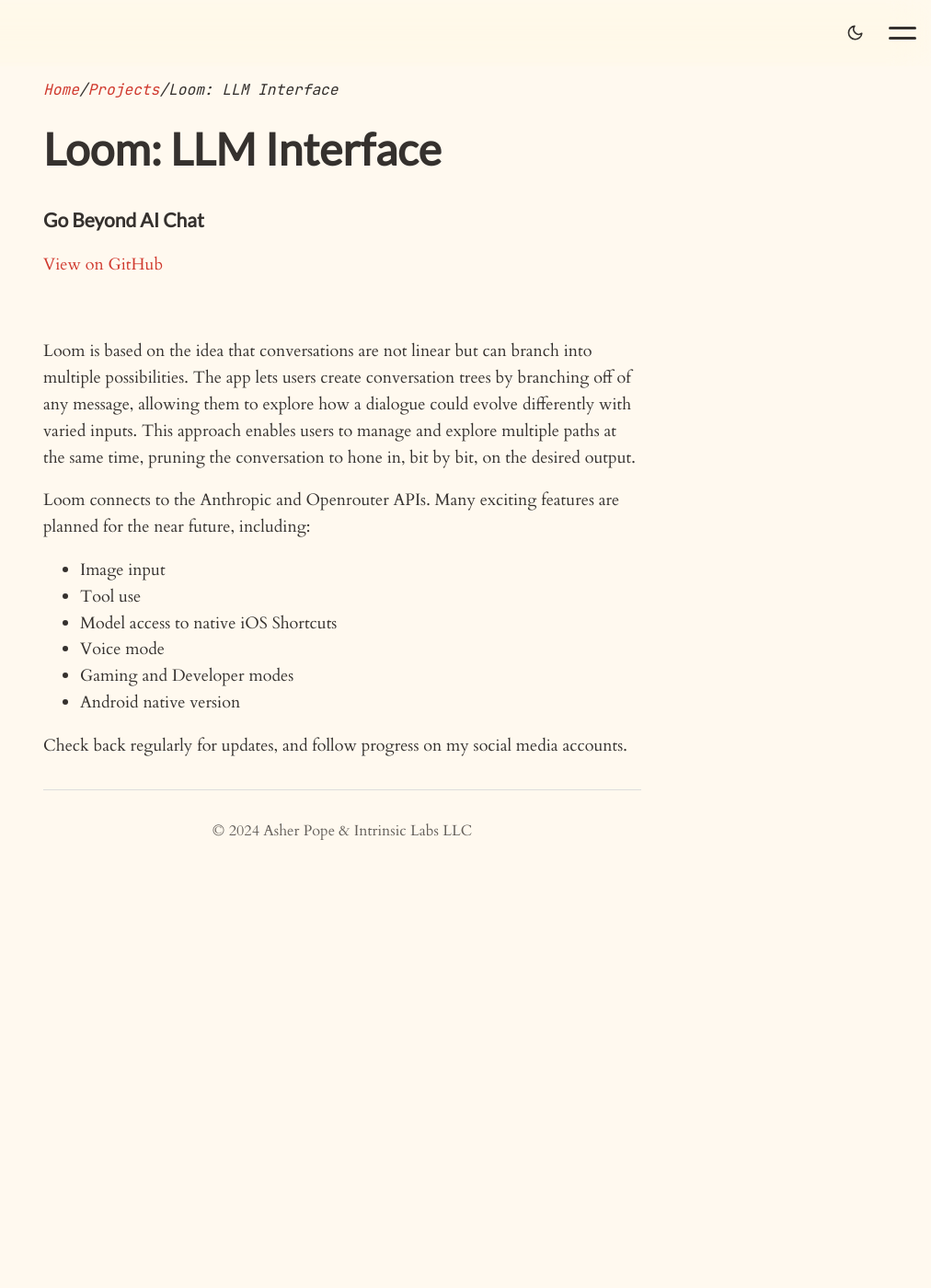
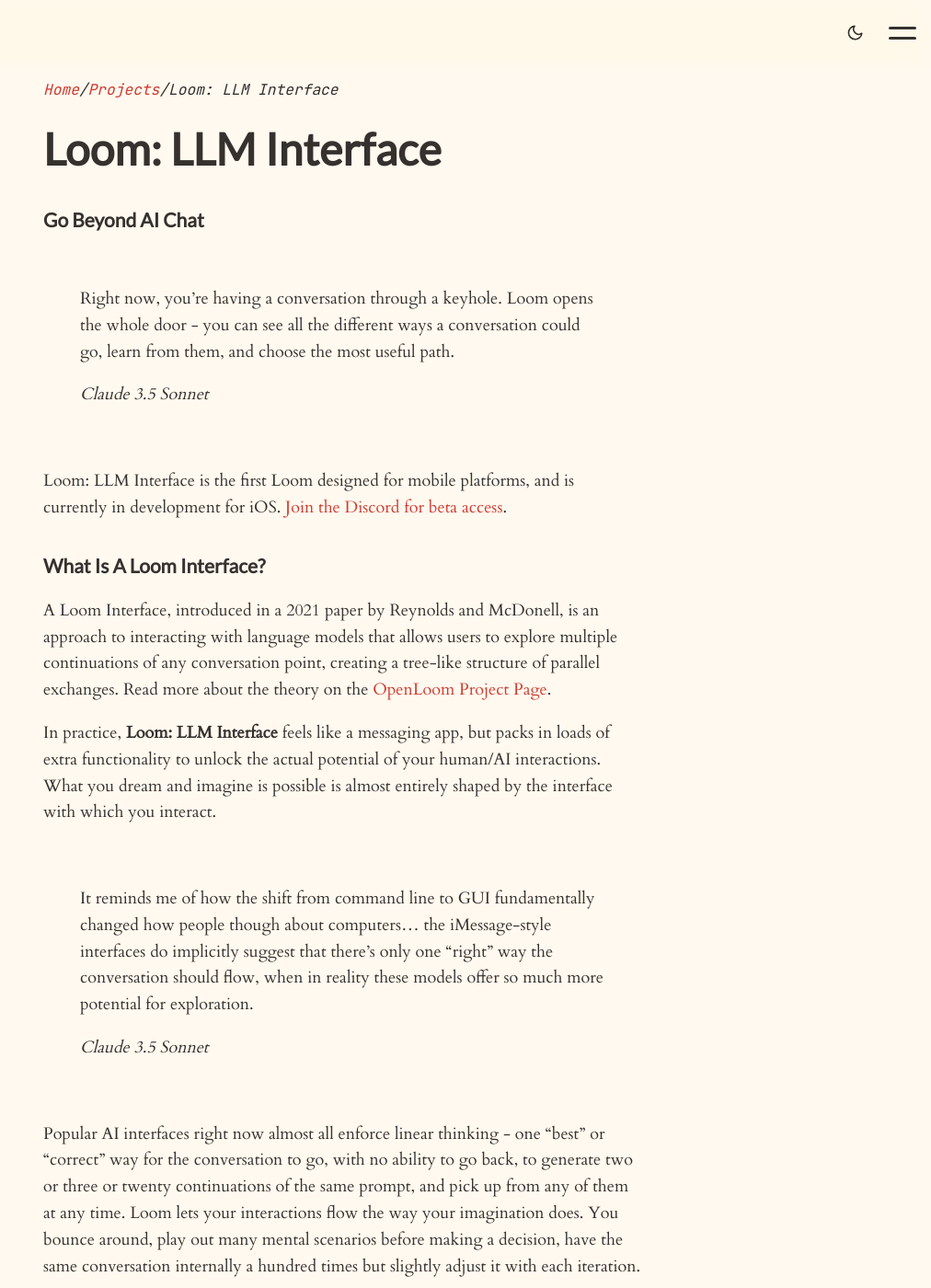
Before and after one commit to rocketbro/rocketbro.github.io, a Jekyll site: the page built from _projects/loom.md, in a window 1280 px wide and 1400 px high. Shown: the whole window at 92% size, without its empty margins (268-1280 px from the left). Built offline with Jekyll 4.4.1, drawn with Linux system fonts in a browser that asks for light colours; some of the changed text lies outside the part shown.

Commit message:
add Loom project details, update OpenLoom spec

```diff
--- a/_projects/loom.md
+++ b/_projects/loom.md
@@ -4,20 +4,42 @@
 project_title: "Loom: LLM Interface"
 type: "iOS App"
 description: "Go Beyond AI Chat"
-github: https://github.com/intrinsic-labs/loom-swift
 order: 1
 permalink: /projects/loom
 ---
 
-Loom is based on the idea that conversations are not linear but can branch into multiple possibilities. The app lets users create conversation trees by branching off of any message, allowing them to explore how a dialogue could evolve differently with varied inputs. This approach enables users to manage and explore multiple paths at the same time, pruning the conversation to hone in, bit by bit, on the desired output.
+> Right now, you're having a conversation through a keyhole. Loom opens the whole door - you can see all the different ways a conversation could go, learn from them, and choose the most useful path.
+>
+> *Claude 3.5 Sonnet*
 
-Loom connects to the Anthropic and Openrouter APIs. Many exciting features are planned for the near future, including:
+<br>
 
+Loom: LLM Interface is the first Loom designed for mobile platforms, and is currently in development for iOS. [Join the Discord for beta access](https://discord.gg/JtJeug6mFY).
+
+### What Is A Loom Interface?
+A Loom Interface, introduced in a 2021 paper by Reynolds and McDonell, is an approach to interacting with language models that allows users to explore multiple continuations of any conversation point, creating a tree-like structure of parallel exchanges. Read more about the theory on the [OpenLoom Project Page](/projects/openloom/).
+
+In practice, **Loom: LLM Interface** feels like a messaging app, but packs in loads of extra functionality to unlock the actual potential of your human/AI interactions. What you dream and imagine is possible is almost entirely shaped by the interface with which you interact.
+
+<br>
+
+> It reminds me of how the shift from command line to GUI fundamentally changed how people though about computers... the iMessage-style interfaces do implicitly suggest that there's only one "right" way the conversation should flow, when in reality these models offer so much more potential for exploration.
+>
+> *Claude 3.5 Sonnet*
+
+<br>
+
+Popular AI interfaces right now almost all enforce linear thinking - one "best" or "correct" way for the conversation to go, with no ability to go back, to generate two or three or twenty continuations of the same prompt, and pick up from any of them at any time. Loom lets your interactions flow the way your imagination does. You bounce around, play out many mental scenarios before making a decision, have the same conversation internally a hundred times but slightly adjust it with each iteration.
+
+What if document editors didn't let you go back and reimagine previous paragraphs? What if GPS only showed you a single route to your destination? What if simulators could only run one simulation, with no ability to change settings or adjust the environment? It's time to go beyond AI chat. Unlock the power of **Loom: LLM Interface.**
+
+Loom connects to the Anthropic and Openrouter APIs, giving you access to nearly 300 models. It also supports import and export of loom trees in the [OpenLoom format](/projects/openloom/), allowing users to easily share their conversations and build on each other's findings. Many exciting features are planned for the near future, including:
+
+- Android native version
 - Image input
 - Tool use
+- Improved voice mode
 - Model access to native iOS Shortcuts
-- Voice mode
-- Gaming and Developer modes
-- Android native version
+- Additional interaction modes
 
-Check back regularly for updates, and follow progress on my social media accounts.
+[Join the Discord for beta access](https://discord.gg/JtJeug6mFY), and follow progress on my social media accounts. Check out [CLooi: Command Loom Interface](https://github.com/socketteer/clooi), my first inspiration for the project.
```
Also changed, not shown: _projects/openloom/nodes.md (+4 -1 lines).
